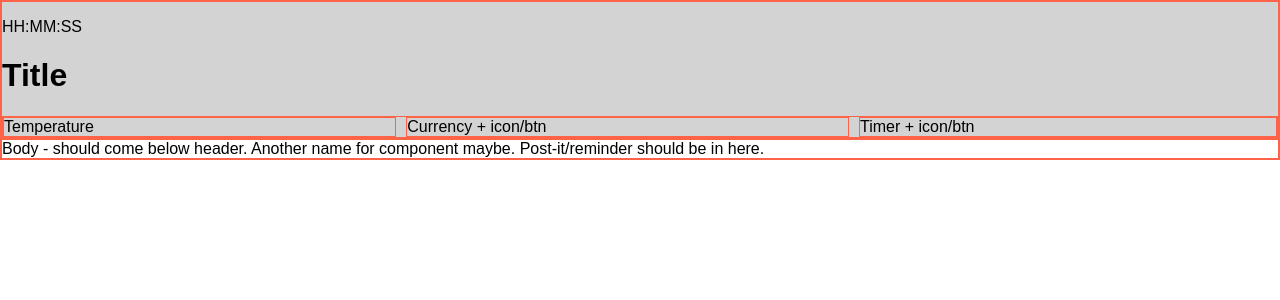
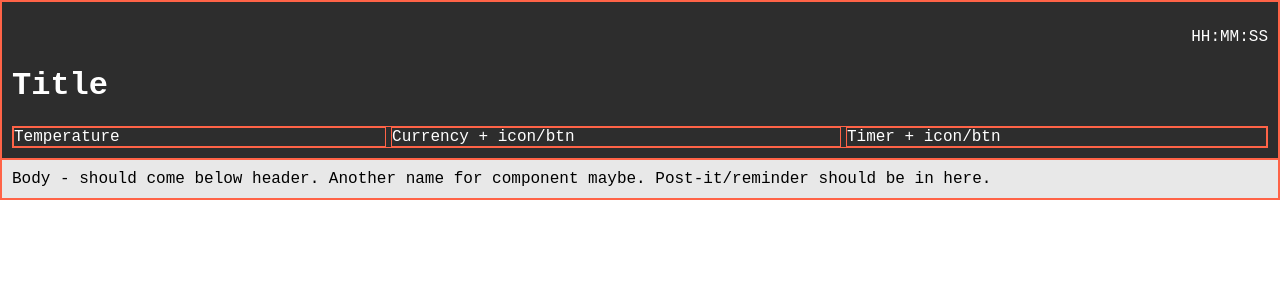
Before and after one commit to uddesson/travel-planner, a React (Create React App) app: page / in a window 1280 px wide. Shown: the top 300 px of the page. Built offline with nearby package versions, Linux system fonts and the light colour scheme.

Commit message:
Add more initial styling-classes

```diff
--- a/src/App.css
+++ b/src/App.css
@@ -1,15 +1,42 @@
-/* General */
+/*
+General
+*/
+
+#root{
+    font-family: 'Courier New', Courier, monospace;
+    font-size: 1em;
+}
+
+.body{
+    padding: 10px;
+}
+
+.container{
+    background-color: #e8e8e8;
+}
+
 .grid{
     display: grid;
     grid-template-columns: auto auto auto;
-    grid-column-gap: 10px;
+    grid-column-gap: 5px;
 }
 
 .header{
-    background-color: lightgrey;
+    padding: 10px;
+    color: #fff;
+    background-color: #2d2d2d;
 }
 
-/* Used for testing - to be removed */
+/*
+Utilities
+ */
+.align-right{
+    text-align: right;
+}
+
+/*
+Used for testing - to be removed
+*/
 .testborder{
     border: 1px solid tomato;
 }
--- a/src/components/App.js
+++ b/src/components/App.js
@@ -6,7 +6,7 @@ import '../App.css';
 class App extends Component {
   render() {
     return (
-      <div className="testborder">
+      <div className="container testborder">
         { /*** DRAFT: ****
           <Header /> Contains: title, time
               <Info/> Contains: temperature, currency, counter
--- a/src/components/Body.js
+++ b/src/components/Body.js
@@ -2,7 +2,7 @@ import React from 'react';
 
 function Body(){
     return(
-        <div className="testborder">
+        <div className="body testborder">
             Body - should come below header. Another name for component maybe.
             Post-it/reminder should be in here.
         </div>
--- a/src/components/CurrentTime.js
+++ b/src/components/CurrentTime.js
@@ -2,7 +2,7 @@ import React from 'react';
 
 function CurrentTime(){
     return(
-        <p>HH:MM:SS</p>
+        <p className="align-right">HH:MM:SS</p>
     );
 };
 
```
